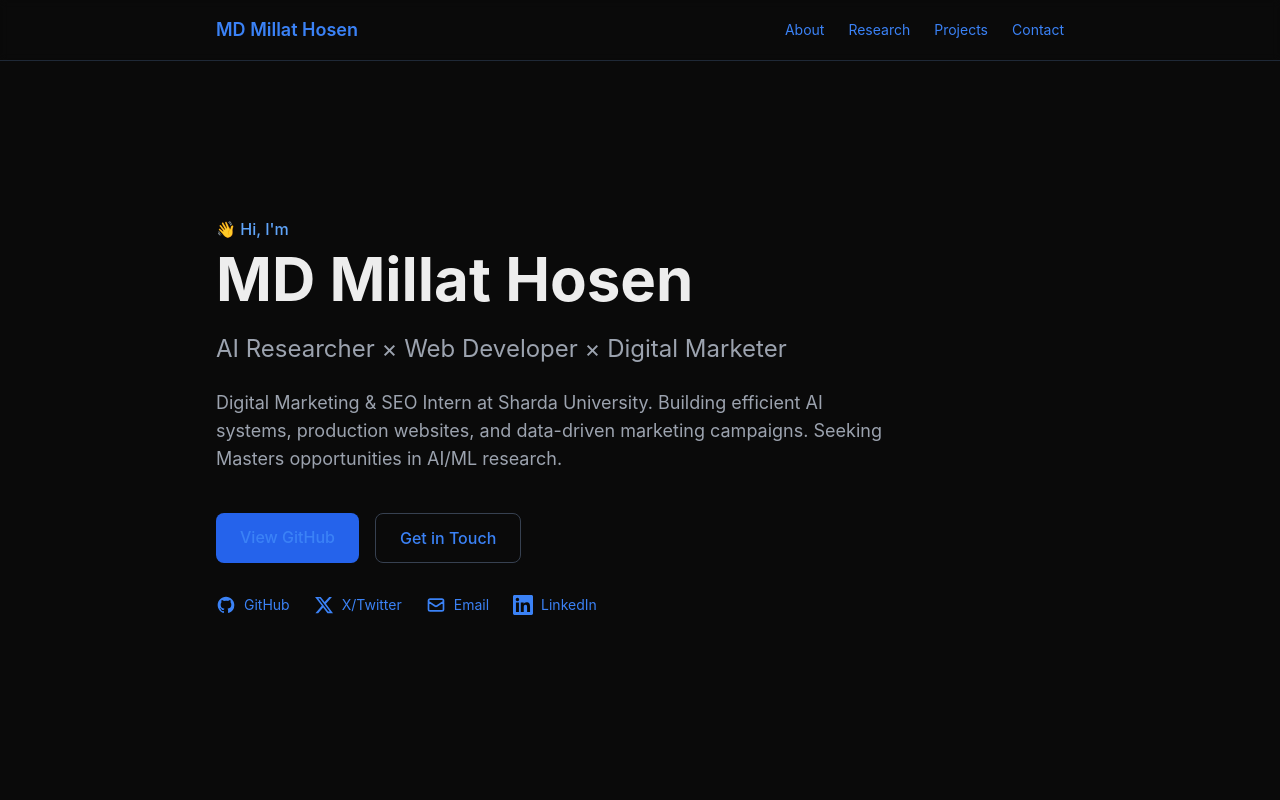
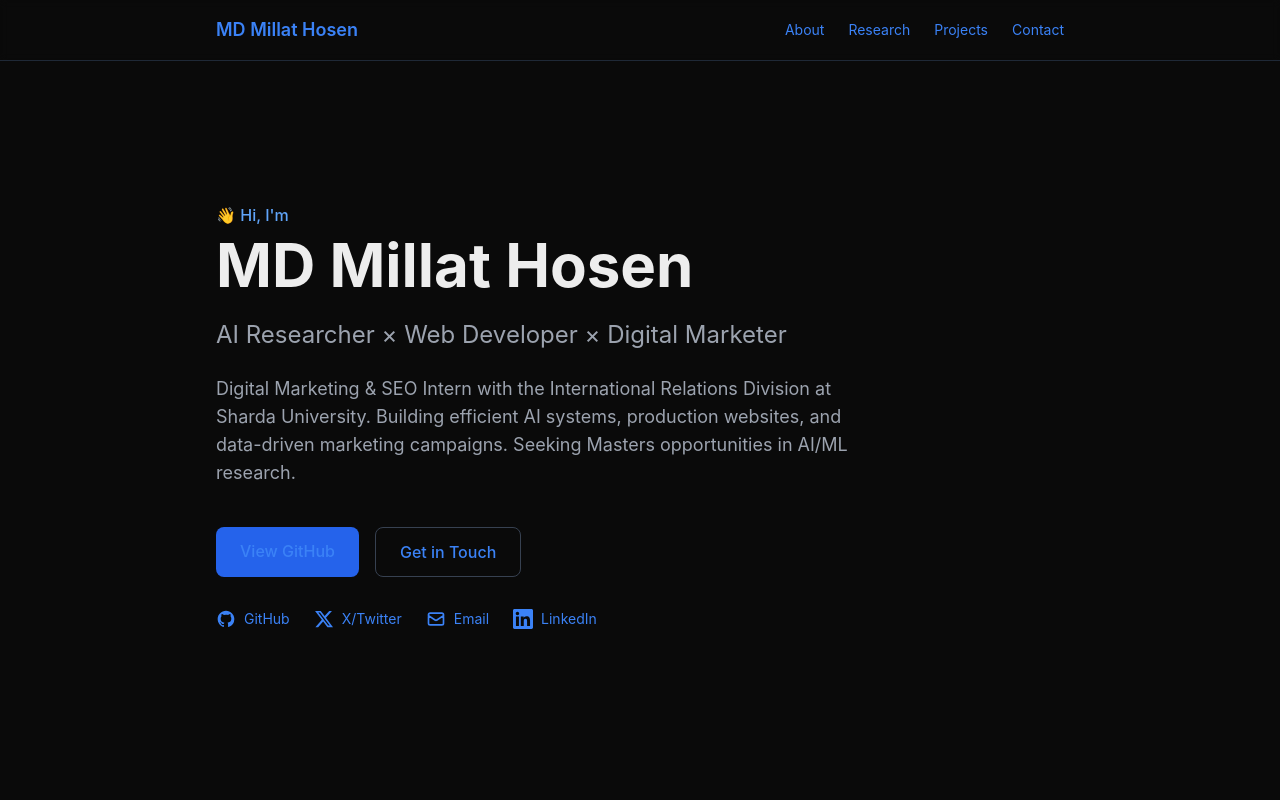
Before and after one commit to codermillat/millat-portfolio, a Next.js app: page / in a window 1280 px wide. Shown: the top 800 px of the page. Built offline with nearby package versions, Linux system fonts and the light colour scheme.

Commit message:
fix: clarify job title with department
- Updated hero: 'International Relations Division' at Sharda University
- Updated JSON-LD: Added department to worksFor
- Updated meta description: Included IRD context
- More accurate representation of role

```diff
--- a/app/layout.tsx
+++ b/app/layout.tsx
@@ -4,7 +4,7 @@ import './globals.css'
 
 export const metadata: Metadata = {
   title: 'MD Millat Hosen - AI Researcher & Full-Stack Developer',
-  description: 'AI/ML researcher specializing in LLM fine-tuning (Mistral-7B, LoRA), autonomous agent systems, and EdTech. Published researcher (arXiv:2504.15610, 3 citations). Seeking Masters opportunities in AI research.',
+  description: 'AI/ML researcher specializing in LLM fine-tuning (Mistral-7B, LoRA), autonomous agent systems, and EdTech. Published researcher (arXiv:2504.15610, 3 citations). Digital Marketing & SEO Intern with International Relations Division, Sharda University. Seeking Masters opportunities in AI research.',
   keywords: [
     'MD Millat Hosen',
     'AI researcher',
--- a/app/page.tsx
+++ b/app/page.tsx
@@ -23,7 +23,8 @@ export default function Home() {
             "jobTitle": "AI Researcher & Digital Marketing Intern",
             "worksFor": {
               "@type": "Organization",
-              "name": "Sharda University"
+              "name": "Sharda University",
+              "department": "International Relations Division"
             },
             "alumniOf": {
               "@type": "EducationalOrganization",
@@ -69,8 +70,8 @@ export default function Home() {
               AI Researcher × Web Developer × Digital Marketer
             </p>
             <p className="text-lg text-gray-400 max-w-2xl">
-              Digital Marketing & SEO Intern at Sharda University. Building efficient AI systems, production websites,
-              and data-driven marketing campaigns. Seeking Masters opportunities in AI/ML research.
+              Digital Marketing & SEO Intern with the International Relations Division at Sharda University. Building efficient AI systems,
+              production websites, and data-driven marketing campaigns. Seeking Masters opportunities in AI/ML research.
             </p>
             <div className="flex gap-4 pt-4">
               <a
```
